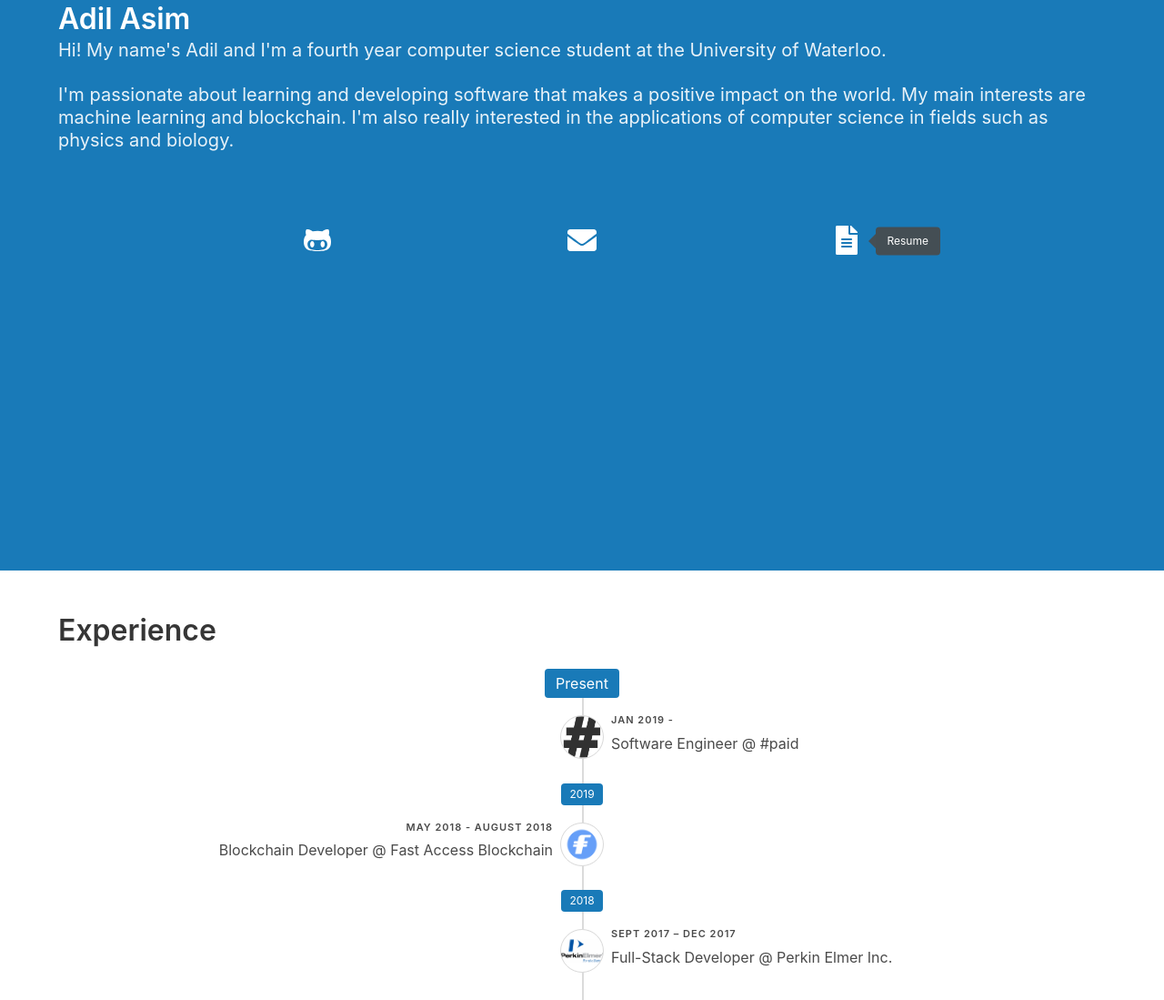
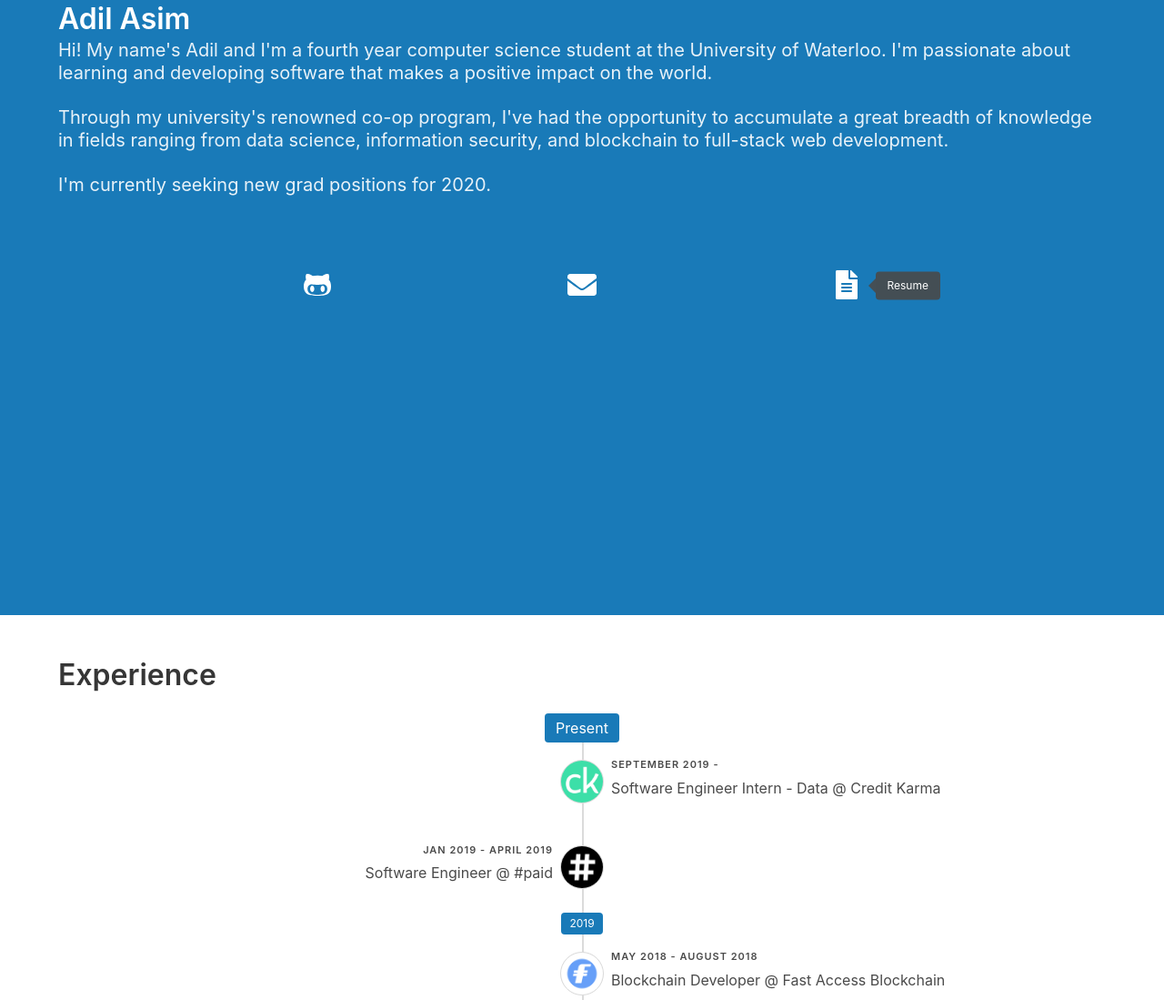
Before and after one commit to 4d11/4d11.github.io, a website: page index.html in a window 1280 px wide. Shown: the part 285-1384 px from the top of the page at 91% size. Drawn offline with Linux system fonts and the light colour scheme.

Commit message:
Updated workhistory and bio

```diff
--- a/index.html
+++ b/index.html
@@ -20,10 +20,13 @@
         <p class="subtitle">
           Hi!
 
-          My name's Adil and I'm a fourth year computer science student at the University of Waterloo.
+          My name's Adil and I'm a fourth year computer science student at the University of Waterloo. I'm passionate about learning and developing software that makes a positive impact on the world.
         </p>
         <p class="subtitle">
-          I'm passionate about learning and developing software that makes a positive impact on the world. My main interests are machine learning and blockchain. I'm also really interested in the applications of computer science in fields such as physics and biology.
+           Through my university's renowned co-op program, I've had the opportunity to accumulate a great breadth of knowledge in fields ranging from data science, information security, and blockchain to full-stack web development.
+        </p>
+        <p class="subtitle">
+          I'm currently seeking new grad positions for 2020.
         </p>
 
         <nav class="level info-icon-container" >
@@ -82,13 +85,26 @@
         <header class="timeline-header">
           <span class="tag is-medium is-primary"> Present</span>
         </header>
+
         <!-- 2019 -->
+        <!-- CK  -->
         <div class="timeline-item">
           <div class="timeline-marker is-image is-48x48">
-            <img src="assets/work/paid.jpeg">
+            <img src="assets/work/ck.png">
           </div>
           <div class="timeline-content">
-            <p class="heading"> Jan 2019 - </p>
+            <p class="heading"> September 2019 - </p>
+            <p>  Software Engineer Intern - Data @ Credit Karma </p>
+          </div>
+        </div>
+
+        <!-- #paid -->
+        <div class="timeline-item">
+          <div class="timeline-marker is-image is-48x48">
+            <img src="assets/work/paid.png">
+          </div>
+          <div class="timeline-content">
+            <p class="heading"> Jan 2019 - April 2019</p>
             <p>  Software Engineer @ #paid </p>
           </div>
         </div>
```
Also changed, not shown: assets/work/ck.png (added), assets/work/paid.png (added).
